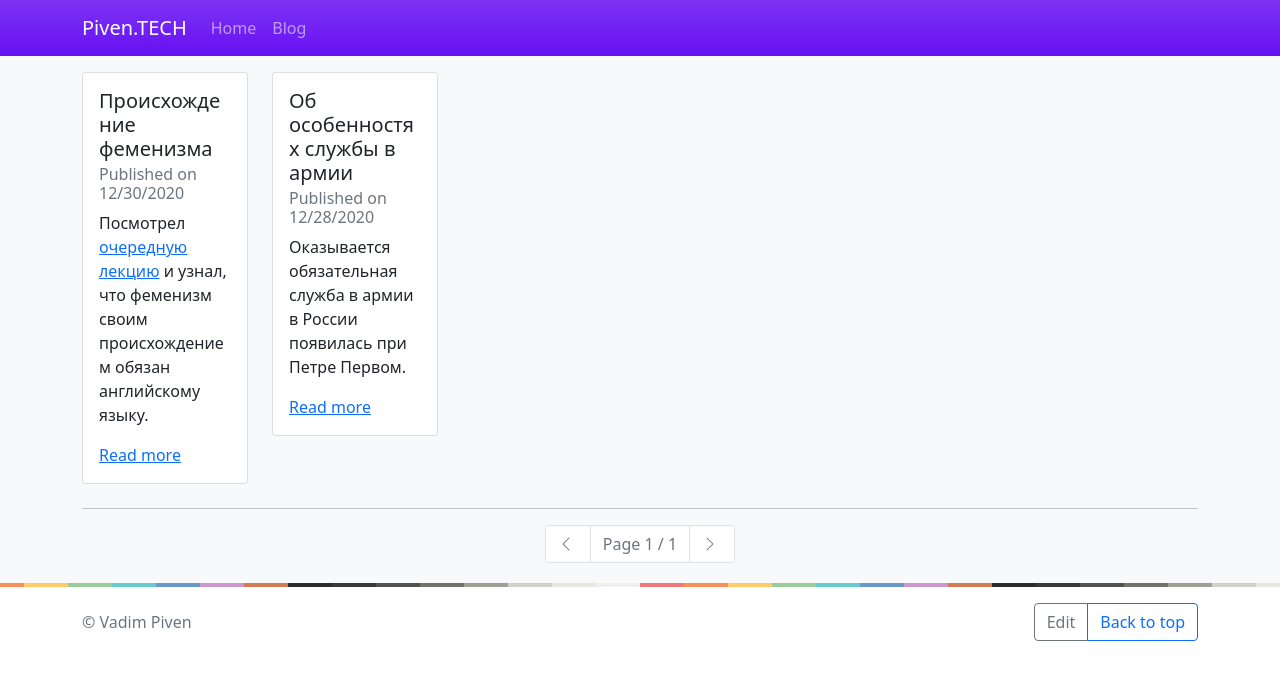
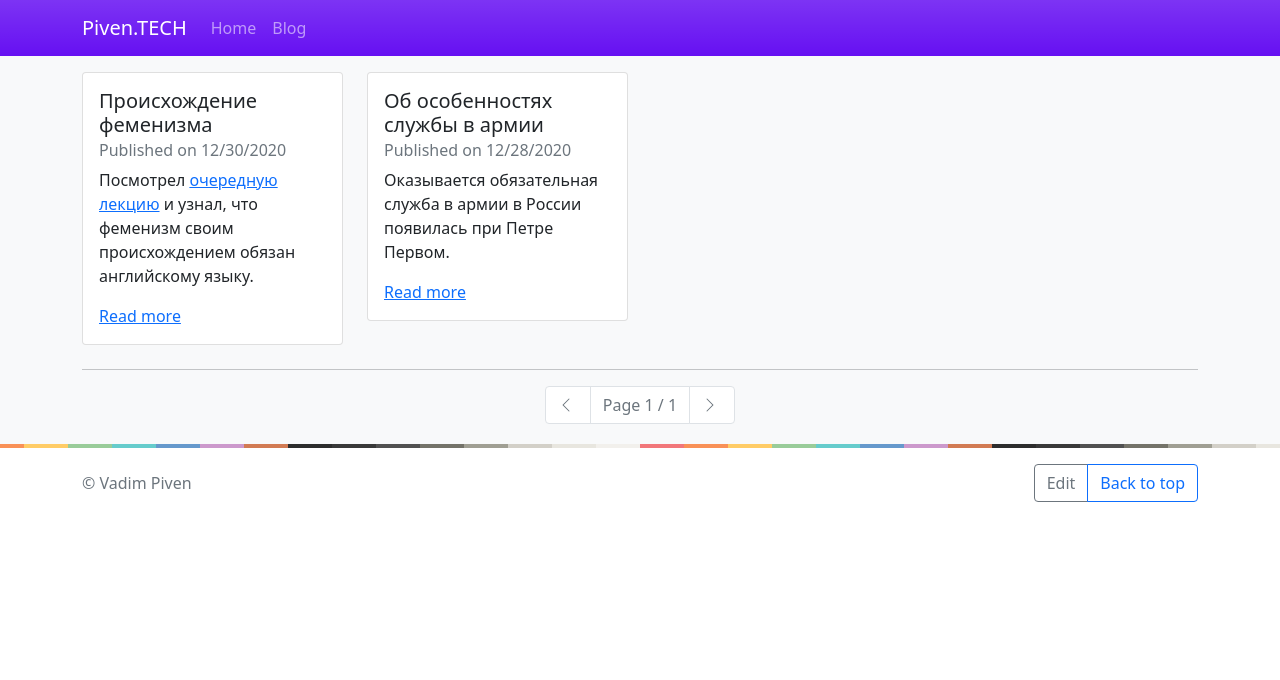
Before and after one commit to vadimpiven/vadimpiven, a Jekyll site: the page built from blog/index.html, in a window 1280 px wide. Shown: the top 680 px of the page. Built offline with Jekyll 4.4.1, drawn with Linux system fonts in a browser that asks for light colours; the list of posts is cut into pages by our own code.

Commit message:
Update index.html

```diff
--- a/blog/index.html
+++ b/blog/index.html
@@ -4,7 +4,7 @@ title: Piven.TECH Blog
 ---
 <div class="row">
   {% for post in paginator.posts %}
-    <div class="mb-2 col-sm-12 col-md-6 col-lg-3 col-xl-2 col-xxl-1">
+    <div class="mb-2 col-sm-12 col-md-6 col-lg-4 col-xl-3">
       <div class="card">
         <div class="card-body">
           <h5 class="card-title">{{ post.title }}</h5>
```
